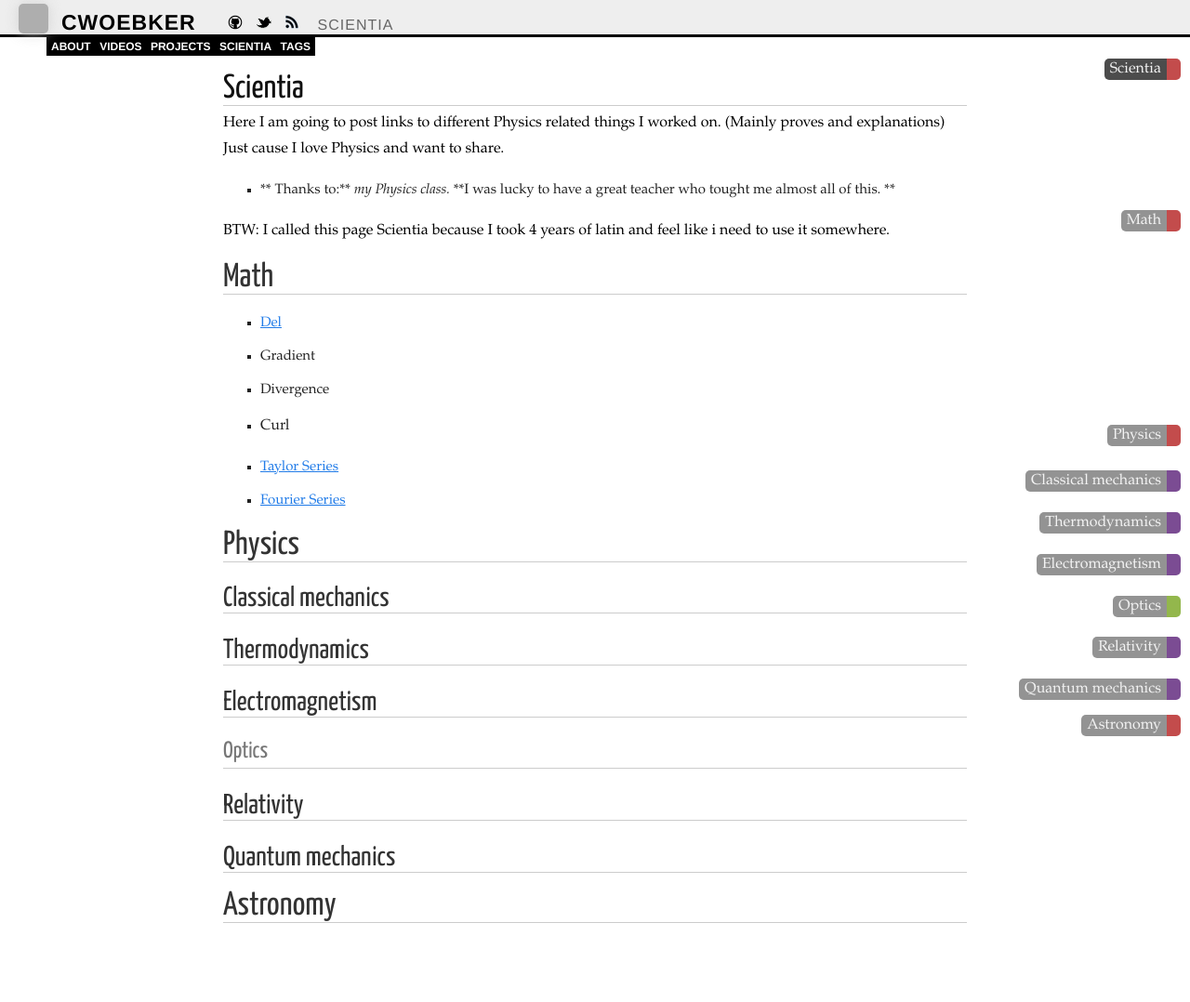
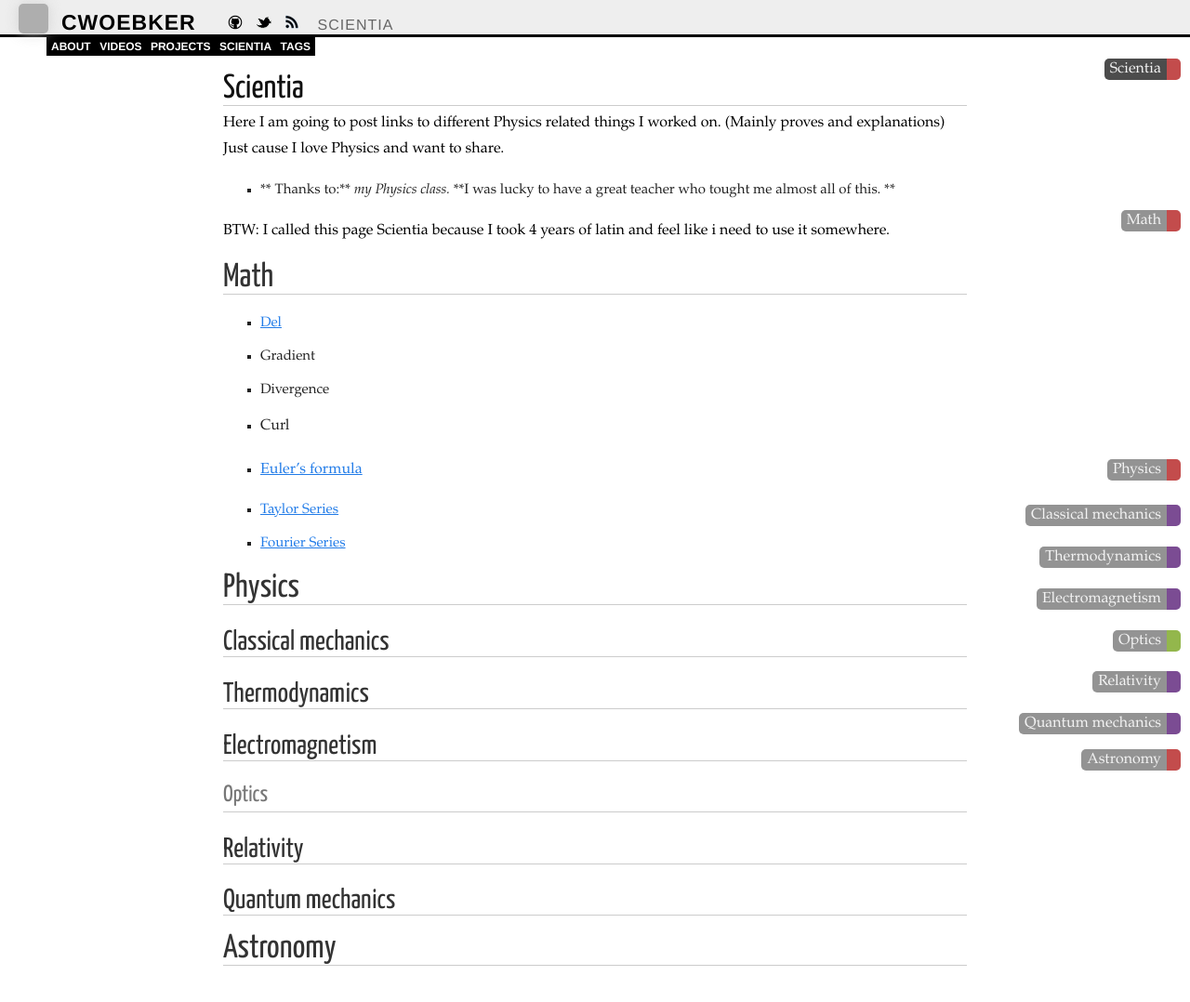
Before and after one commit to cwoebker/.com, a Jekyll site: the page built from scientia/index.markdown, in a window 1280 px wide and 1125 px high. Shown: the top 1078 px of the window at 93% size. Built offline with Jekyll 4.4.1, drawn with Linux system fonts in a browser that asks for light colours; Markdown is read by kramdown in place of the engine named in the settings; grey boxes are pictures that could not be loaded.

Commit message:
minor additions

```diff
--- a/scientia/index.markdown
+++ b/scientia/index.markdown
@@ -19,6 +19,8 @@ BTW: I called this page Scientia because I took 4 years of latin and feel like i
 * Divergence
 * Curl
 
+* [Euler's formula](/scientia/math/euler-formula)
+
 * [Taylor Series](/scientia/math/taylor-series)
 * [Fourier Series](/scientia/math/fourier-series)
 
```
Also changed, not shown: 1 other file.
